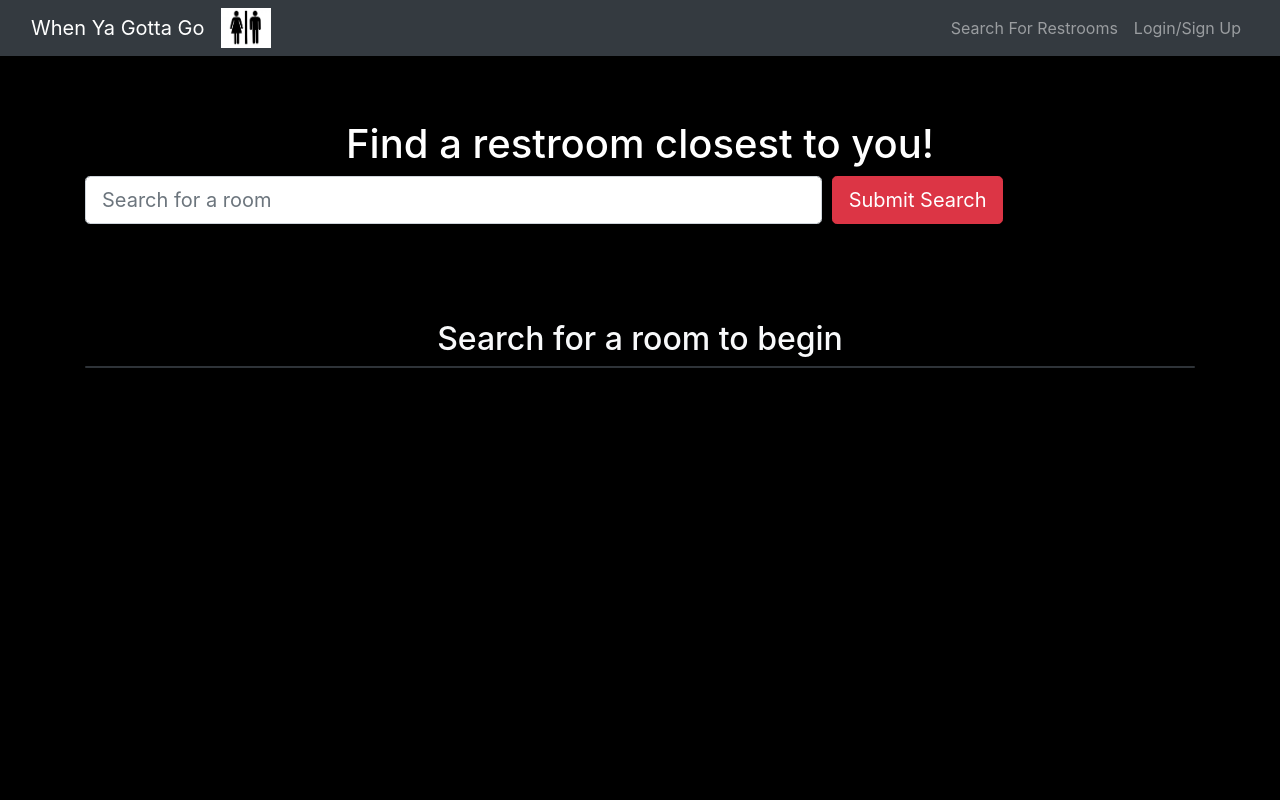
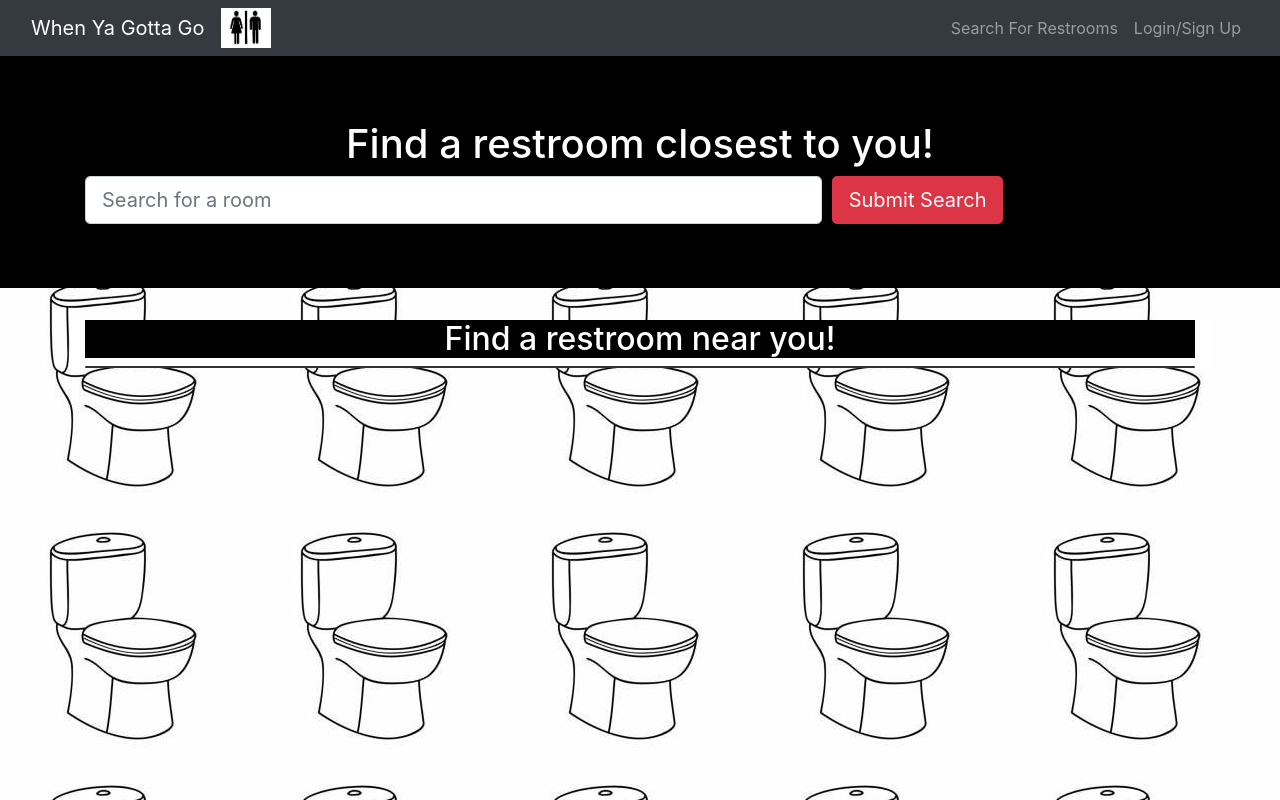
Before and after one commit to IanAdamPrice/when-ya-gotta-go, a React (Create React App) app in the folder client/: page / in a window 1280 px wide. Built offline with nearby package versions, Linux system fonts and the light colour scheme.

Commit message:
trying to create PWA

```diff
--- a/client/src/index.css
+++ b/client/src/index.css
@@ -5,7 +5,8 @@ body {
     sans-serif;
   -webkit-font-smoothing: antialiased;
   -moz-osx-font-smoothing: grayscale;
-  background-color: black;
+  background-color: white;
+  background-image: url("./assets/toilet.jpeg");
 }
 
 code {
@@ -18,6 +19,10 @@ code {
 }
 
 h1 {
+  color: white;
+}
+
+h2 {
   color: white;
 }
 
@@ -47,3 +52,14 @@ h1 {
 .classBody {
   position: relative;
 }
+
+.containers {
+  background-color: white;
+  border: 1px;
+  border-radius: 1px;
+}
+
+.search {
+  color: white;
+  background-color: black;
+}
--- a/client/src/pages/SavedRooms.js
+++ b/client/src/pages/SavedRooms.js
@@ -40,7 +40,7 @@ const SavedRooms = () => {
 
   return (
     <>
-      <Jumbotron fluid className='text-light bg-dark'>
+      <Jumbotron fluid className='text-light jumbotron'>
         <Container>
           <h1>Viewing {userData.username}'s rooms!</h1>
         </Container>
--- a/client/src/pages/SearchRooms.js
+++ b/client/src/pages/SearchRooms.js
@@ -17,6 +17,8 @@ import { SAVE_ROOM } from '../utils/mutations';
 import { saveRoomIds, getSavedRoomIds } from '../utils/localStorage';
 
 import Auth from '../utils/auth';
+
+
 
 
 const SearchRooms = () => {
@@ -122,11 +124,11 @@ const SearchRooms = () => {
         </Container>
       </Jumbotron>
 
-      <Container className="container text-light" >
-        <h2 className='text-center'>
+      <Container className="containers text-light">
+        <h2 className='search text-center'>
           {searchedRooms.length
             ? `Here are ${searchedRooms.length} room around you!:`
-            : 'Search for a room to begin'}
+            : 'Find a restroom near you!'}
         </h2>
         <Card className="bg-dark">
           {searchedRooms.map((bathroom) => {
```
